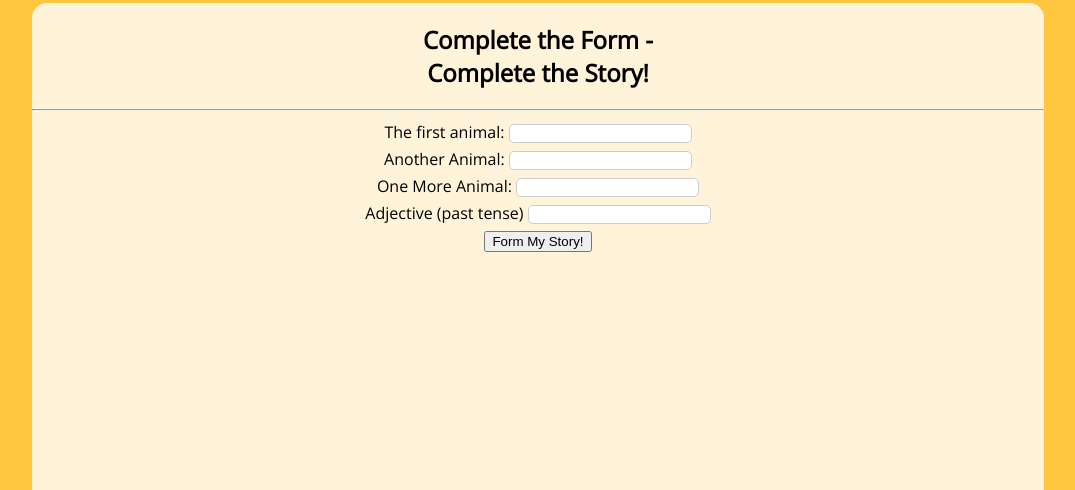
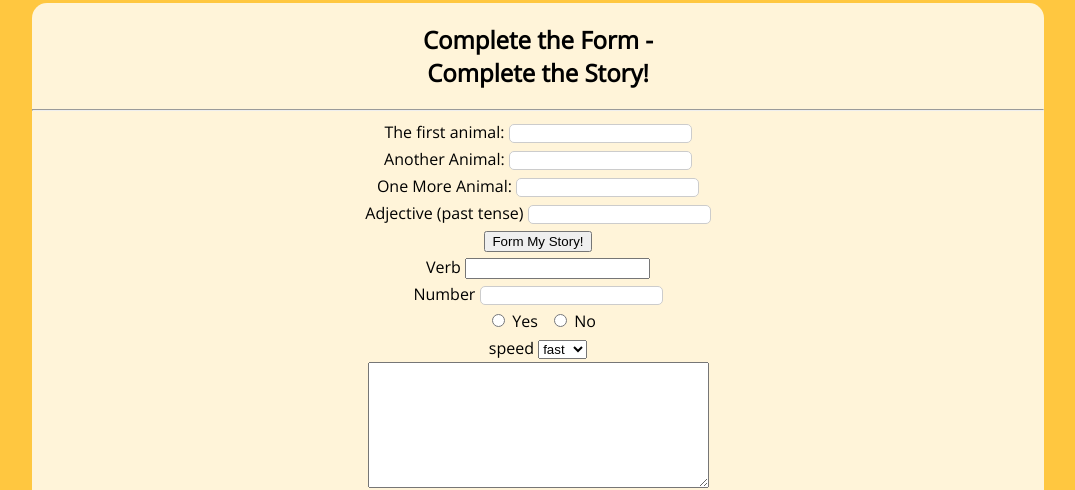
Before and after one commit to Hiko5348/WEB, a plain HTML site: page index.html in a window 1280 px wide. Shown: the part 313-803 px from the top of the page, without its empty margins (102-1177 px from the left). Drawn offline with nearby package versions, Linux system fonts and the light colour scheme.

Commit message:
Add files via upload
22.12.19

```diff
--- a/index.html
+++ b/index.html
@@ -24,6 +24,29 @@
         <label for="adj-1">Adjective (past tense)</label>
         <input type="text" name="adj-1" id="adj-1" required><br />
         <input type="submit" value="Form My Story!"><br />
+        <label for="verb-1">Verb</label>
+        <input type="txt" name="verb-1" id="verb-1"><br />
+        <label for="num-1">Number</label>
+        <input id="num-1" type="number" name="num-1"><br />
+        <label for="yes"></label>
+        <input id="yes" name="answer" type="radio" value="yes" >
+        <label for="yes">Yes</label>
+        <input id="no" type="radio" name="answer" value="no">
+        <label for="no">No</label><br />
+        <label for="speed">speed</label>
+        <select size="speed" name="speed" required><br />
+        <option value="fast">fast</option>
+        <option value="slow">slow</option>
+        </select>
+        <datalist>
+          <label for="quote">Motivational Quote:</label><br />
+          <input id="quote" name="quote" type="text" value="quote"><br />
+          <datalist="quote-choices"><br />
+            <option value="winner gets ice cream!"></option><br />
+          </datalist>
+        </datalist>
+        <label for="message"></label><br />
+        <textarea id="message" name="message" cols="40" rows="8"></textarea><br />
       </form>
     </section>
   </body>
```
